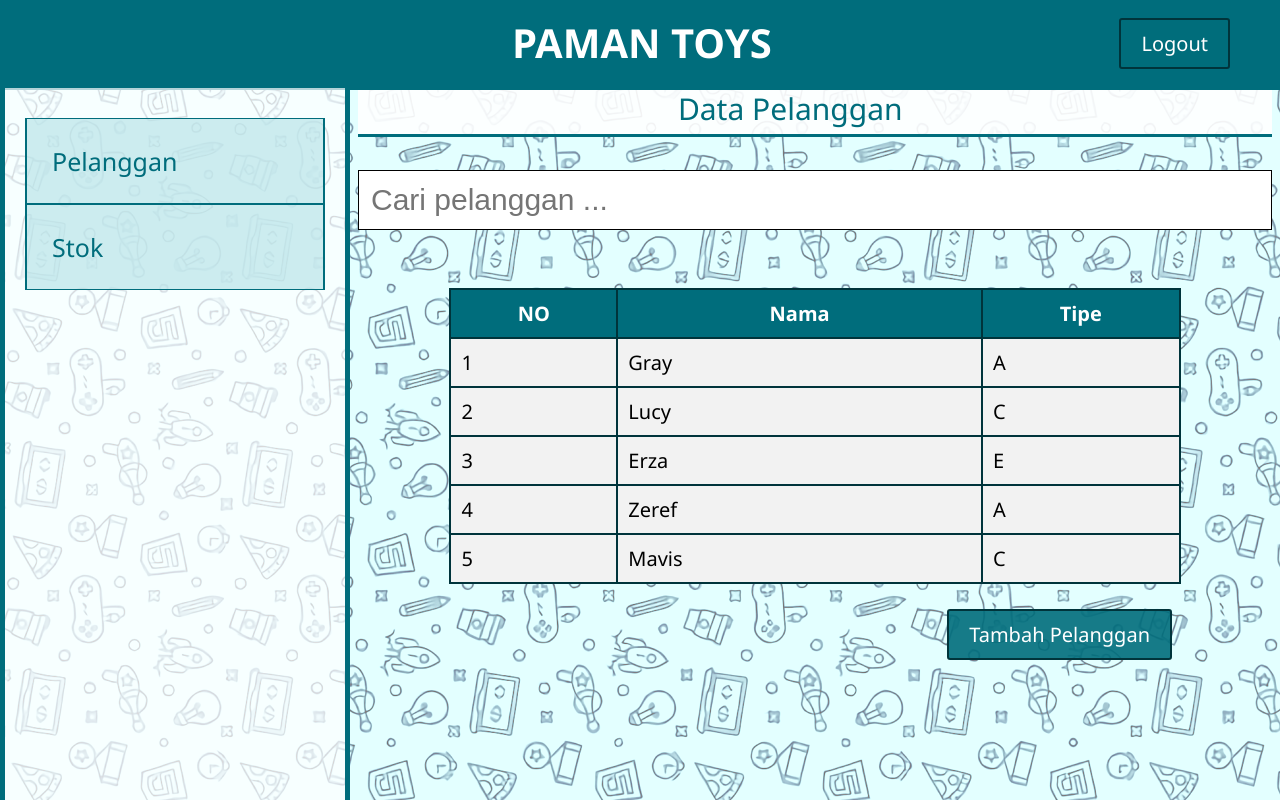
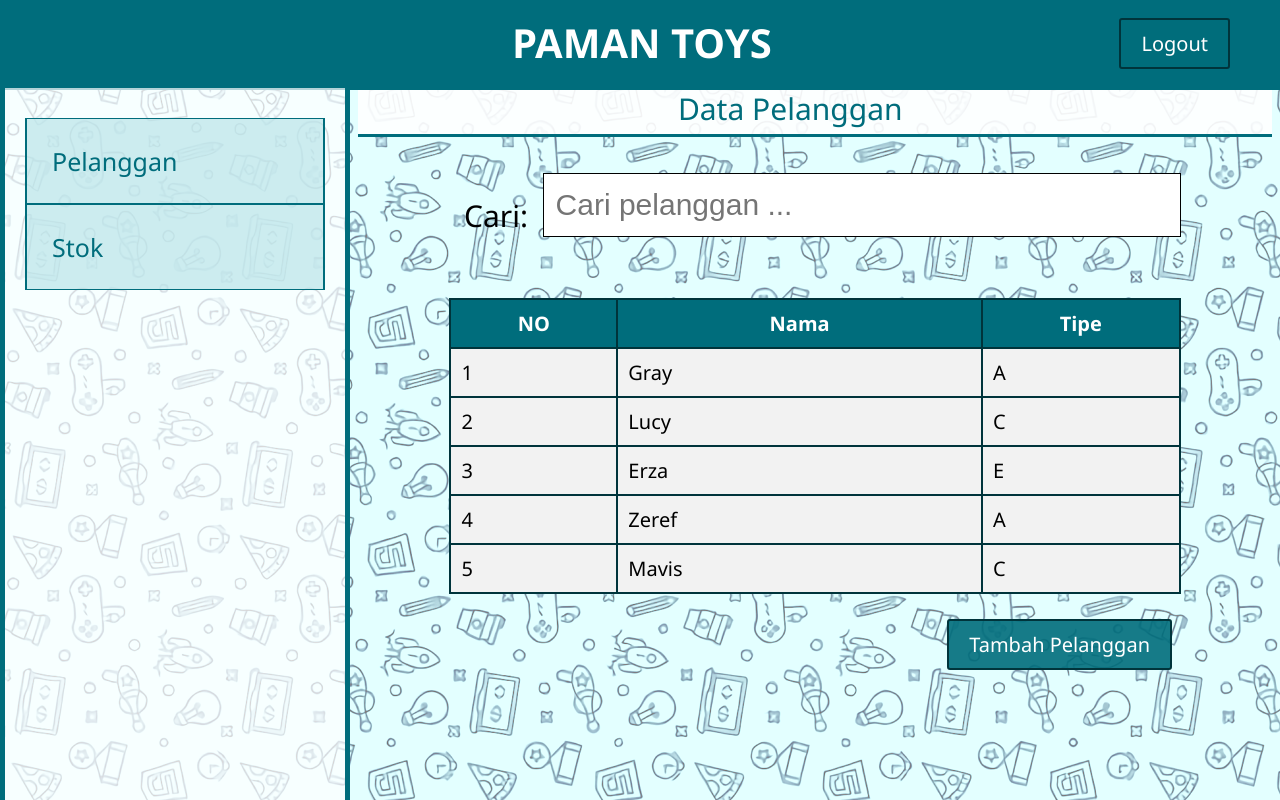
Before and after one commit to pungki14117154/SistemInventoriBarang, a PHP site: page /admin/kasir_pelanggan.php in a window 1280 px wide. Run offline with PHP 8.4, Linux system fonts and the light colour scheme; data comes from the database, SQL or seed files in the repository.

Commit message:
tampilan search
css tombol exit & kolom search

```diff
--- a/project/admin/gudang_barangkeluar.php
+++ b/project/admin/gudang_barangkeluar.php
@@ -6,7 +6,8 @@
 	<h2>Data Barang Keluar</h2>
 
 	<form action="gudang_cari.php" method="get">
-		<div>
+		<div class="cari">
+			<h3>Cari: </h3>
 			<input type="text" value="" onChange="javascript:this.value=this.value.toUpperCase();" placeholder="Cari barang keluar ..." name="cari_bk">
 		</div>
 	</form>
--- a/project/admin/gudang_barangmasuk.php
+++ b/project/admin/gudang_barangmasuk.php
@@ -6,7 +6,8 @@
 	<h2>Data Barang Masuk</h2>
 
 	<form action="gudang_cari.php" method="get">
-		<div>
+	<div class="cari">
+			<h3>Cari: </h3>
 			<input type="text" value="" onChange="javascript:this.value=this.value.toUpperCase();" placeholder="Cari barang masuk ..." name="cari_bm">
 		</div>
 	</form>
--- a/project/admin/gudang_supplier.php
+++ b/project/admin/gudang_supplier.php
@@ -6,7 +6,8 @@
 	<h2>Data Supplier</h2>
 
 	<form action="gudang_cari.php" method="get">
-		<div>
+	<div class="cari">
+			<h3>Cari: </h3>
 			<input type="text" value="" onChange="javascript:this.value=this.value.toUpperCase();" placeholder="Cari pelanggan ..." name="cari_sup">
 		</div>
 	</form>
--- a/project/admin/kasir.css
+++ b/project/admin/kasir.css
@@ -105,17 +105,23 @@ body{
     padding-bottom: 25px;
   }
 
-.close {
+  .close{
     position: absolute;
     right: 25px;
-    color: black;
-    font-size: 35px;
+	width: 60px;
+	height: 50px;
+	border:0px;
+}
+
+.btnx{
+	border: 0ex;
 }
 
 .close:hover {
-    color: red;
-    cursor: pointer;
+	opacity: 60%;
+	transform: scale(0.75);
 }
+
 
 .content-container button{
 	background: rgba(0, 109, 124, 0.9);
@@ -169,6 +175,29 @@ ul li a:hover{
 	margin-left: 350px;
 }
 
+.cari{
+	height: 80px;
+	width: 80%;
+	max-width: 100%;
+    margin: auto;
+    padding: 3px 2px;
+    margin-top: 1%;
+    display: flex;
+}
+
+h3{
+	position: block;
+	font-family: 'Segoe UI', Tahoma, Verdana, sans-serif;
+	font-weight: bold;
+	padding: 0% 2% ;
+	text-align: center;
+	color: black;
+    font-size: 30px;
+	font-weight: 500;
+	display: flex;
+
+}
+
 h2{
 	font-family: 'Segoe UI', Tahoma, Verdana, sans-serif;
 	font-weight: normal;
--- a/project/admin/kasir_pelanggan.php
+++ b/project/admin/kasir_pelanggan.php
@@ -6,7 +6,8 @@
 	<h2>Data Pelanggan</h2>
 
 	<form action="kasir_cari.php" method="get">
-		<div>
+		<div class="cari">
+			<h3>Cari: </h3>
 			<input type="text" value="" onChange="javascript:this.value=this.value.toUpperCase();" placeholder="Cari pelanggan ..." name="cari_p">
 		</div>
 	</form>
@@ -52,7 +53,9 @@
 		<form class="container-form" action="tambah_pelanggan.php" method="post">
 
 			<div class="close-container">
-				<span onclick="document.getElementById('tambah').style.display='none'" class="close" title="Close">&times;</span>
+				<span onclick="document.getElementById('tambah').style.display='none'" class="close" title="Close">
+				<input type = "image" src="close.png" alt="Close" class="btnx"/>
+				</span>
 				<h1 style="font-size: 40px">Tambah Pelanggan</h1>
 			</div>
 
@@ -63,7 +66,7 @@
       			<label><b>Tipe</b></label>
       			<input type="text" value="" onChange="javascript:this.value=this.value.toUpperCase();" placeholder="Tipe Pelanggan" name="tipe" required>
 
-      			<button type="submit">Tambah Pelanggan</button>
+      			<button type="submit">Tambah</button>
 			</div>
 
 		</form>
--- a/project/admin/kasir_stok.php
+++ b/project/admin/kasir_stok.php
@@ -6,7 +6,8 @@
 	<h2>Data Stok Barang</h2>
 
 	<form action="kasir_cari.php" method="get">
-		<div>
+		<div class="cari">
+			<h3>Cari: </h3>
 			<input type="text" value="" onChange="javascript:this.value=this.value.toUpperCase();" placeholder="Cari barang ..." name="cari_s">
 		</div>
 	</form>
```
Also changed, not shown: project/admin/gudang.css (+23 -0 lines), project/admin/gudang_stok.php (+6 -5 lines).
